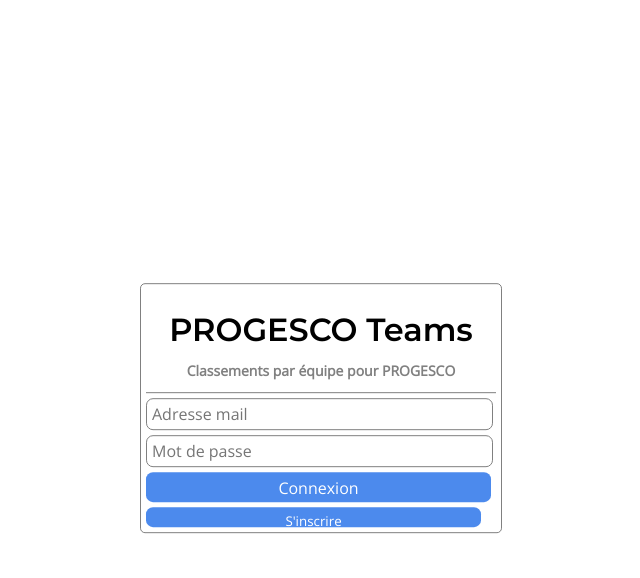
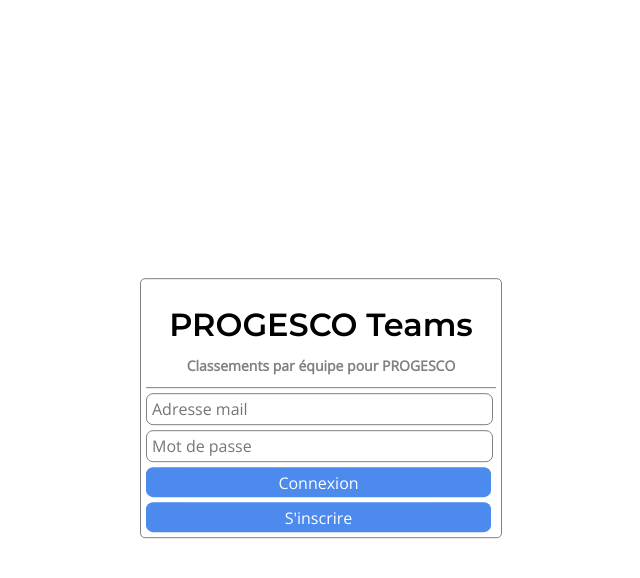
Before and after one commit to AgilityTeamsManager/Agility-Teams-Manager, a Flask app: page /login in a window 1280 px wide. Shown: the top 578 px of the page, without its empty margins (327-967 px from the left). Run offline with Flask 2, Linux system fonts and the light colour scheme; parts of the project's set-up code (start-up, migrations or seed data) failed here and were passed over.

Commit message:
Fix small design bug

```diff
--- a/static/style.css
+++ b/static/style.css
@@ -36,7 +36,7 @@ input::placeholder {
   font-size: 16px;
 }
 
-input {
+input, button {
   margin-top: 5px;
   border: 1px solid gray;
   border-radius: 7px;
```
